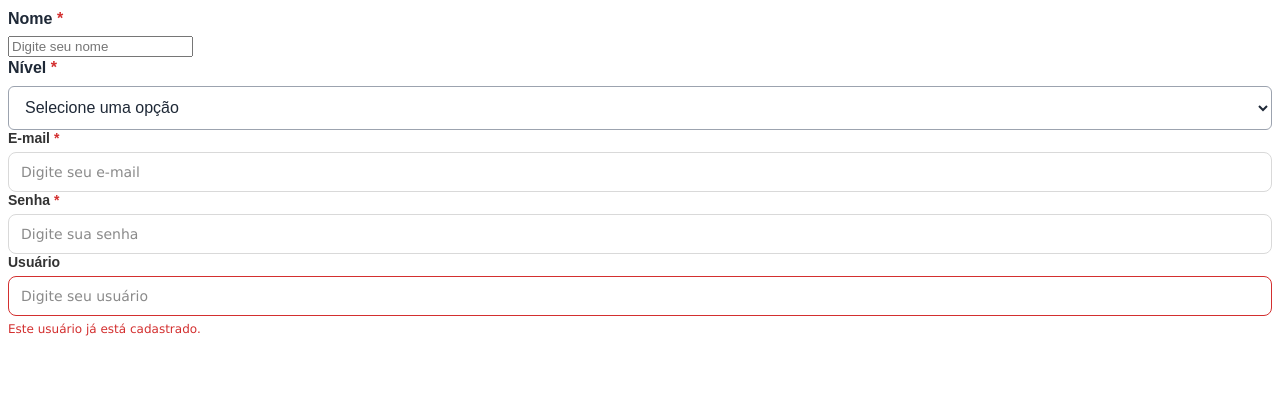
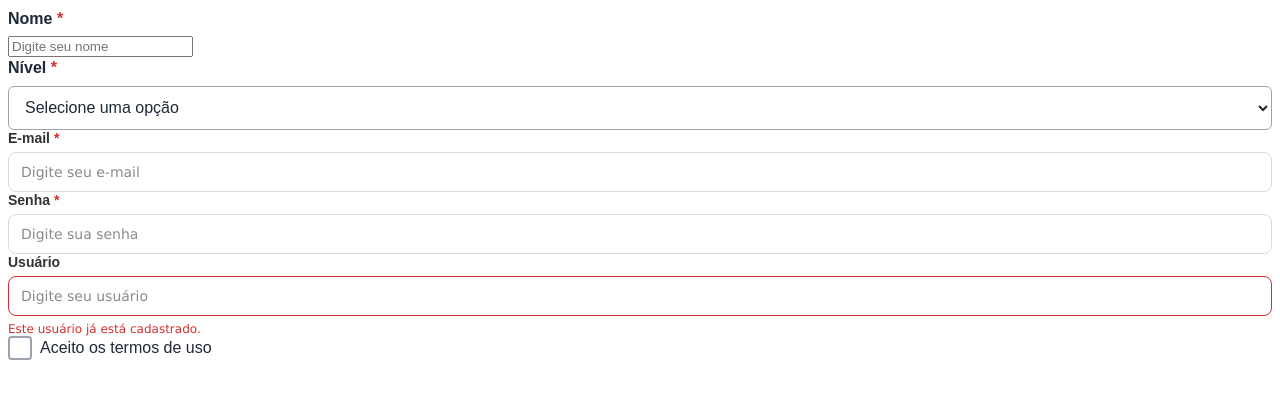
Before and after one commit to DupleExcellence/AcessiblePlatform, a React (Vite) app: page / in a window 1280 px wide. Shown: the top 398 px of the page. Built offline with nearby package versions, Linux system fonts and the light colour scheme.

Commit message:
feat: cria componente Checkbox

```diff
--- /dev/null
+++ b/frontend/src/components/Checkbox/Checkbox.css
@@ -0,0 +1,68 @@
+.checkbox {
+  display: flex;
+  align-items: center;
+  gap: 8px;
+
+  width: fit-content;
+
+  font-family: Arial, sans-serif;
+  font-size: 16px;
+  line-height: 1.4;
+  color: #1f2937;
+
+  cursor: pointer;
+}
+
+.checkbox input {
+  position: absolute;
+  opacity: 0;
+  pointer-events: none;
+}
+
+.checkbox-box {
+  width: 20px;
+  height: 20px;
+
+  border: 2px solid #9ca3af;
+  border-radius: 4px;
+  background-color: #ffffff;
+
+  display: flex;
+  align-items: center;
+  justify-content: center;
+
+  flex-shrink: 0;
+  transition: 0.2s;
+}
+
+.checkbox input:checked + .checkbox-box {
+  background-color: #16a34a;
+  border-color: #16a34a;
+}
+
+.checkbox input:checked + .checkbox-box::after {
+  content: "✓";
+
+  color: #ffffff;
+  font-size: 14px;
+  font-weight: bold;
+}
+
+.checkbox input:focus-visible + .checkbox-box {
+  outline: 3px solid rgba(22, 163, 74, 0.25);
+  outline-offset: 2px;
+}
+
+.checkbox:hover .checkbox-box {
+  border-color: #16a34a;
+}
+
+.checkbox input:disabled + .checkbox-box {
+  background-color: #f3f4f6;
+  border-color: #d1d5db;
+}
+
+.checkbox:has(input:disabled) {
+  color: #6b7280;
+  cursor: not-allowed;
+}
--- /dev/null
+++ b/frontend/src/components/Checkbox/Checkbox.jsx
@@ -0,0 +1,35 @@
+import "./Checkbox.css";
+
+function Checkbox({
+  id,
+  name,
+  value,
+  checked,
+  onChange,
+  children,
+  disabled = false,
+  required = false,
+  ...props
+}) {
+  return (
+    <label htmlFor={id} className="checkbox">
+      <input
+        id={id}
+        name={name}
+        type="checkbox"
+        value={value}
+        checked={checked}
+        onChange={onChange}
+        disabled={disabled}
+        required={required}
+        {...props}
+      />
+
+      <span className="checkbox-box"></span>
+
+      <span className="checkbox-label">{children}</span>
+    </label>
+  );
+}
+
+export default Checkbox;
--- a/frontend/src/pages/Cadastro.jsx
+++ b/frontend/src/pages/Cadastro.jsx
@@ -1,6 +1,7 @@
 import Input from "../components/Input/Input";
 import Label from "../components/Label/Label";
 import Select from "../components/Select/Select";
+import Checkbox from "../components/Checkbox/Checkbox";
 
 function Cadastro() {
   return (
@@ -48,6 +49,25 @@ function Cadastro() {
         placeholder="Digite seu usuário"
         error="Este usuário já está cadastrado."
       />
+
+
+
+
+
+        <Checkbox
+          id="termos"
+          name="termos"
+          required
+        >
+          Aceito os termos de uso
+        </Checkbox>
+
+
+
+
+
+
+
     </div>
   );
 }
```
